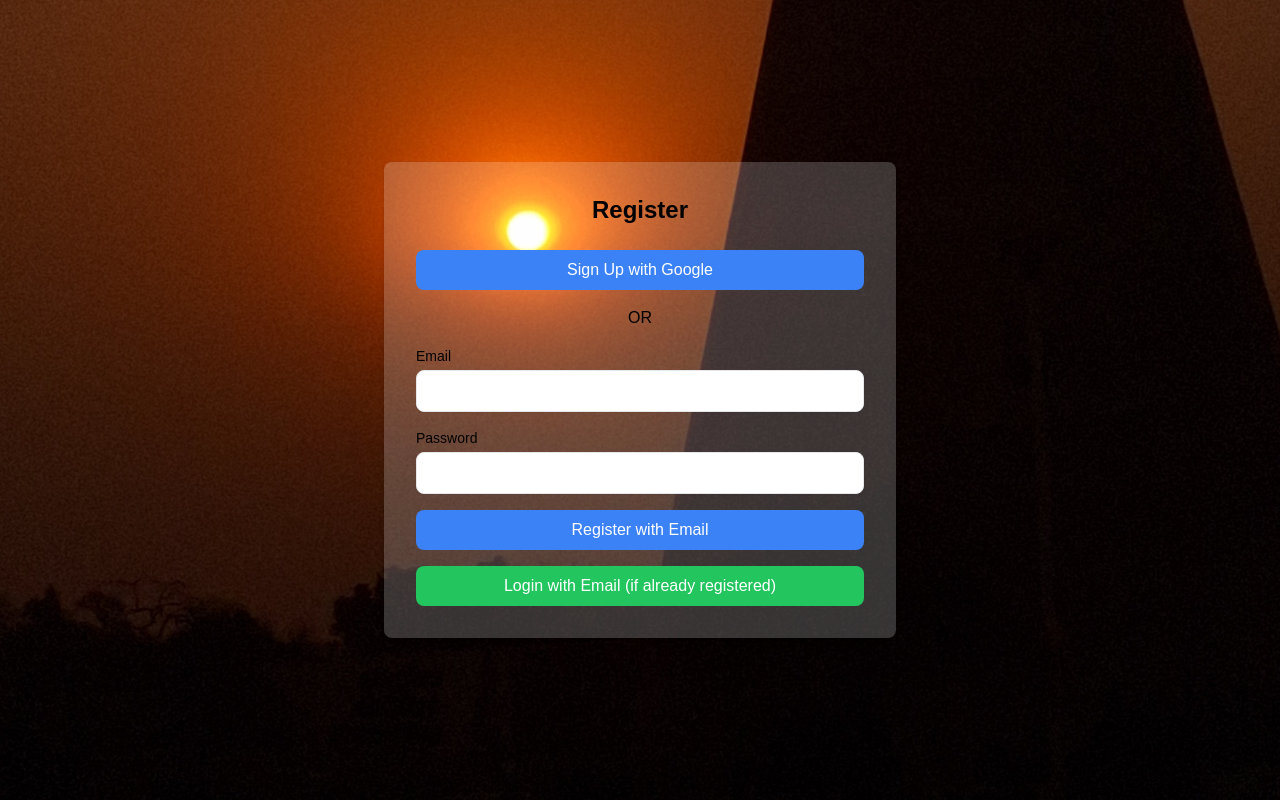
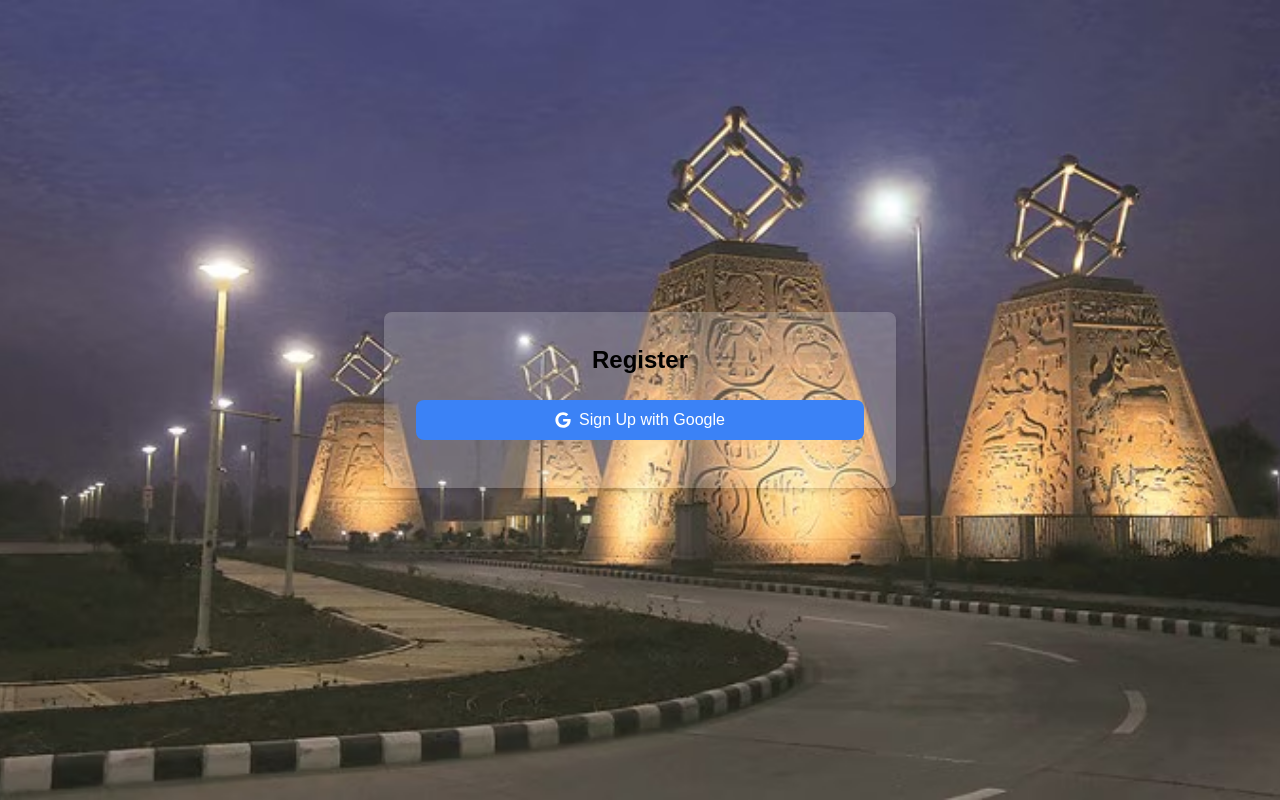
Before and after one commit to Nishant-Sahni/PED, a Next.js app: page /Register in a window 1280 px wide. Built offline with nearby package versions, Linux system fonts and the light colour scheme.

Commit message:
final_maybe

```diff
--- a/package.json
+++ b/package.json
@@ -24,6 +24,7 @@
     "qrcode": "^1.5.4",
     "react": "^19.0.0",
     "react-dom": "^19.0.0",
+    "react-icons": "^5.4.0",
     "react-swipe-card": "^0.1.4",
     "react-swipe-cards": "^0.1.8",
     "react-swipeable": "^7.0.2",
--- a/src/app/Register/page.tsx
+++ b/src/app/Register/page.tsx
@@ -6,6 +6,7 @@ import { auth, googleProvider, signInWithPopup } from "../../lib/firebaseClient"
 import { createUserWithEmailAndPassword, sendEmailVerification, signInWithEmailAndPassword } from "firebase/auth";
 import Link from "next/link";
 import { useSwipeable } from "react-swipeable"; // Import react-swipeable
+import { FaGoogle } from "react-icons/fa"; // Import Google Icon from react-icons
 import "../styles/globals.css";
 
 const iitRoparImages = [
@@ -37,7 +38,7 @@ const Register = () => {
     onSwipedRight: () => handleSwipe("right"),
   });
 
-  const handleSwipe = (direction) => {
+  const handleSwipe = (direction:any) => {
     console.log(`Swiped ${direction}`);
     if (direction === "left") {
       setCurrentIndex((prevIndex) => (prevIndex + 1) % iitRoparImages.length);
@@ -73,49 +74,8 @@ const Register = () => {
       }
 
       router.push("/scanQR");
-    } catch (err) {
+    } catch (err:any) {
       console.error("Google Sign-In error:", err);
-      setError(err.message);
-    }
-  };
-
-  const handleManualRegister = async (e: React.FormEvent) => {
-    e.preventDefault();
-    setError("");
-
-    const emailDomain = email.split("@")[1];
-    if (emailDomain !== "iitrpr.ac.in") {
-      setError("Please use a valid iitrpr.ac.in email address.");
-      return;
-    }
-
-    try {
-      const userCredential = await createUserWithEmailAndPassword(auth, email, password);
-      await sendEmailVerification(userCredential.user);
-
-      setError("Registration successful! Please verify your email before logging in.");
-      router.push("/scanQR");
-    } catch (err: any) {
-      setError(err.message);
-    }
-  };
-
-  const handleManualLogin = async (e: React.FormEvent) => {
-    e.preventDefault();
-    setError("");
-
-    try {
-      const userCredential = await signInWithEmailAndPassword(auth, email, password);
-      const user = userCredential.user;
-
-      // Check if the user's email is verified
-      if (!user.emailVerified) {
-        setError("Please verify your email before logging in.");
-        return;
-      }
-
-      router.push("/scanQR");
-    } catch (err: any) {
       setError(err.message);
     }
   };
@@ -143,50 +103,11 @@ const Register = () => {
 
         <button
           onClick={handleGoogleSignIn}
-          className="w-full py-2 bg-blue-500 text-white rounded-lg hover:bg-blue-600 transition-colors mb-4"
+          className="w-full py-2 bg-blue-500 text-white rounded-lg hover:bg-blue-600 transition-colors mb-4 flex items-center justify-center gap-2"
         >
+          <FaGoogle /> {/* Google Icon */}
           Sign Up with Google
         </button>
-
-        <p className="text-center text-black mb-4">OR</p>
-
-        <form onSubmit={handleManualRegister} className="space-y-4">
-          <div>
-            <label className="block text-sm font-medium text-black">Email</label>
-            <input
-              type="email"
-              value={email}
-              onChange={(e) => setEmail(e.target.value)}
-              required
-              className="w-full mt-1 p-2 border rounded-lg shadow-sm focus:ring-2 focus:ring-blue-500 focus:border-blue-500"
-            />
-          </div>
-          <div>
-            <label className="block text-sm font-medium text-black">Password</label>
-            <input
-              type="password"
-              value={password}
-              onChange={(e) => setPassword(e.target.value)}
-              required
-              className="w-full mt-1 p-2 border rounded-lg shadow-sm focus:ring-2 focus:ring-blue-500 focus:border-blue-500"
-            />
-          </div>
-          <button
-            type="submit"
-            className="w-full py-2 bg-blue-500 text-white rounded-lg hover:bg-blue-600 transition-colors"
-          >
-            Register with Email
-          </button>
-        </form>
-
-        <form onSubmit={handleManualLogin} className="space-y-4 mt-4">
-          <button
-            type="submit"
-            className="w-full py-2 bg-green-500 text-white rounded-lg hover:bg-green-600 transition-colors"
-          >
-            Login with Email (if already registered)
-          </button>
-        </form>
       </div>
     </div>
   );
```
Also changed, not shown: 1 other file (tests, documents, lock files or other folders).
